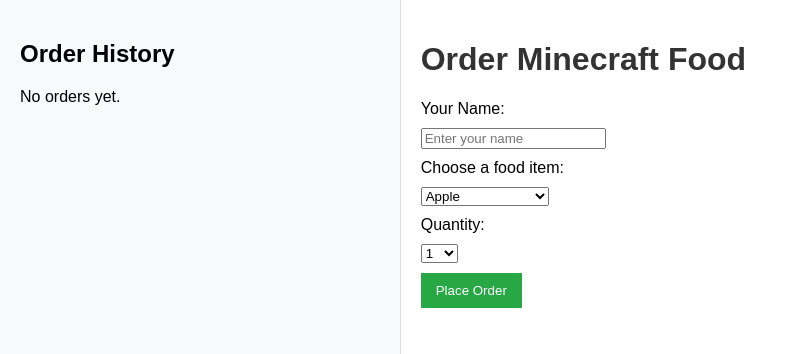
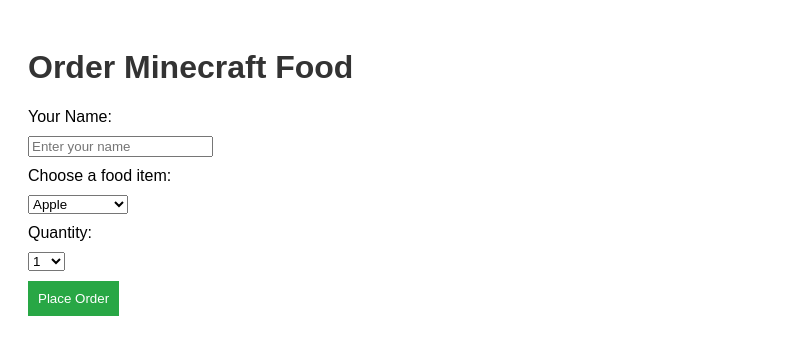
Before and after one commit to autisticfoxdmoryt/texting, a plain HTML site: page order.html in a window 1280 px wide. Both pictures are taken after a click on the button "Place Order". Shown: the top 354 px of the page, without its empty margins (0-786 px from the left). Drawn offline with Linux system fonts and the light colour scheme.

Commit message:
Update order.html

```diff
--- a/order.html
+++ b/order.html
@@ -5,63 +5,14 @@
     <meta name="viewport" content="width=device-width, initial-scale=1.0">
     <title>Order Minecraft Food</title>
     <style>
-        body {
-            font-family: Arial, sans-serif;
-            display: flex;
-            margin: 0;
-            padding: 0;
-        }
-        #sidebar {
-            width: 30%;
-            background-color: #f8f9fa;
-            padding: 20px;
-            border-right: 1px solid #ddd;
-            overflow-y: auto;
-            height: 100vh;
-        }
-        #main {
-            width: 70%;
-            padding: 20px;
-        }
-        h1 {
-            color: #333;
-        }
-        label, input, select, button {
-            display: block;
-            margin-bottom: 10px;
-        }
-        button {
-            padding: 10px 15px;
-            background-color: #28a745;
-            color: #fff;
-            border: none;
-            cursor: pointer;
-        }
-        button:hover {
-            background-color: #218838;
-        }
-        .order-item {
-            padding: 10px;
-            border-bottom: 1px solid #ddd;
-        }
-        .timestamp {
-            font-size: 0.8em;
-            color: #666;
-        }
+        body { font-family: Arial, sans-serif; padding: 20px; }
+        h1 { color: #333; }
+        label, select, input, button { display: block; margin: 10px 0; }
+        button { padding: 10px; background-color: #28a745; color: #fff; border: none; cursor: pointer; }
     </style>
 </head>
 <body>
-
-    <!-- Sidebar for order history -->
-    <div id="sidebar">
-        <h2>Order History</h2>
-        <div id="orderHistory">No orders yet.</div>
-    </div>
-
-    <!-- Main order form -->
-    <div id="main">
     <h1>Order Minecraft Food</h1>
-
     <label for="name">Your Name:</label>
     <input type="text" id="name" placeholder="Enter your name" required>
 
@@ -70,14 +21,7 @@
         <option value="Apple">Apple</option>
         <option value="Bread">Bread</option>
         <option value="Cooked Beef">Cooked Beef</option>
-            <option value="Cooked Chicken">Cooked Chicken</option>
-            <option value="Carrot">Carrot</option>
-            <option value="Potato">Potato</option>
-            <option value="Cooked Porkchop">Cooked Porkchop</option>
-            <option value="Pumpkin Pie">Pumpkin Pie</option>
-            <option value="Mushroom Stew">Mushroom Stew</option>
-            <option value="Golden Apple">Golden Apple</option>
-            <option value="Cake">Cake</option>
+        <!-- Add more items as needed -->
     </select>
 
     <label for="quantity">Quantity:</label>
@@ -90,71 +34,22 @@
     </select>
 
     <button onclick="placeOrder()">Place Order</button>
-    </div>
 
     <script>
-        // Function to save order and update order history
         function placeOrder() {
             const name = document.getElementById('name').value;
             const food = document.getElementById('food').value;
             const quantity = document.getElementById('quantity').value;
-            const timestamp = new Date().toLocaleString();
 
             if (!name) {
                 alert('Please enter your name');
                 return;
             }
 
-            // Create order object
-            const order = { name, food, quantity, timestamp };
-
-            // Retrieve existing orders from localStorage, add new order, and save back
-            const orders = JSON.parse(localStorage.getItem('orders')) || [];
-            orders.push(order);
-            localStorage.setItem('orders', JSON.stringify(orders));
-
-            // Update the sidebar with the latest order history
-            updateOrderHistory();
+            // Construct the URL with query parameters
+            const url = `/receive.html?name=${encodeURIComponent(name)}&food=${encodeURIComponent(food)}&quantity=${quantity}`;
+            window.location.href = url;
         }
-
-        // Function to display the order history
-        function updateOrderHistory() {
-            const orderHistoryDiv = document.getElementById('orderHistory');
-            const orders = JSON.parse(localStorage.getItem('orders')) || [];
-
-            // Clear existing content
-            orderHistoryDiv.innerHTML = '';
-
-            // Populate order history
-            if (orders.length === 0) {
-                orderHistoryDiv.textContent = 'No orders yet.';
-            } else {
-                orders.forEach(order => {
-                    const orderDiv = document.createElement('div');
-                    orderDiv.className = 'order-item';
-                    orderDiv.innerHTML = `
-                        <strong>${order.name}</strong> ordered ${order.quantity} x ${order.food}<br>
-                        <span class="timestamp">${timeAgo(new Date(order.timestamp))}</span>
-                    `;
-                    orderHistoryDiv.appendChild(orderDiv);
-                });
-            }
-        }
-
-        // Helper function to calculate relative time (e.g., "2 minutes ago")
-        function timeAgo(date) {
-            const now = new Date();
-            const secondsAgo = Math.floor((now - date) / 1000);
-            const minutesAgo = Math.floor(secondsAgo / 60);
-            const hoursAgo = Math.floor(minutesAgo / 60);
-
-            if (secondsAgo < 60) return `${secondsAgo} seconds ago`;
-            if (minutesAgo < 60) return `${minutesAgo} minutes ago`;
-            return `${hoursAgo} hours ago`;
-        }
-
-        // Load order history when the page loads
-        window.onload = updateOrderHistory;
     </script>
 </body>
 </html>
```
Lines whose indentation alone changed are shown as unchanged.
